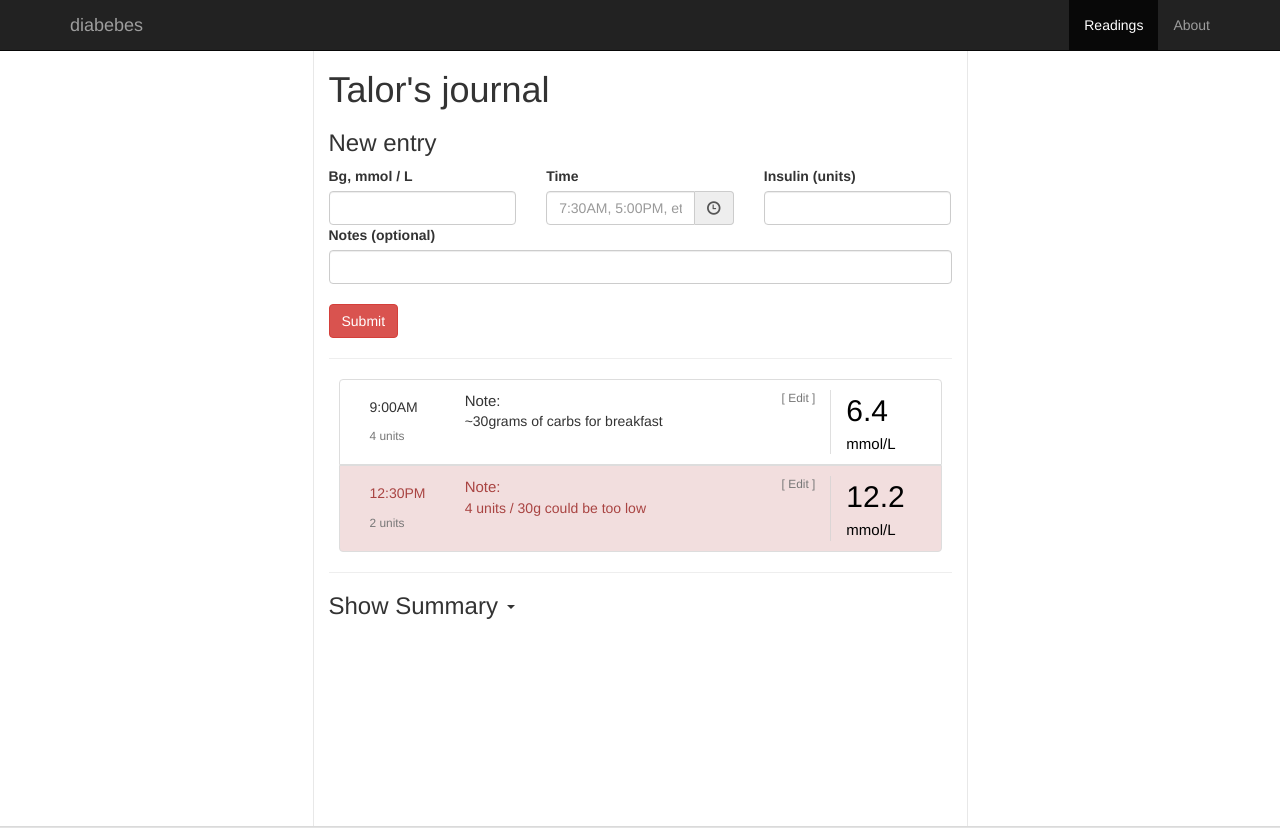
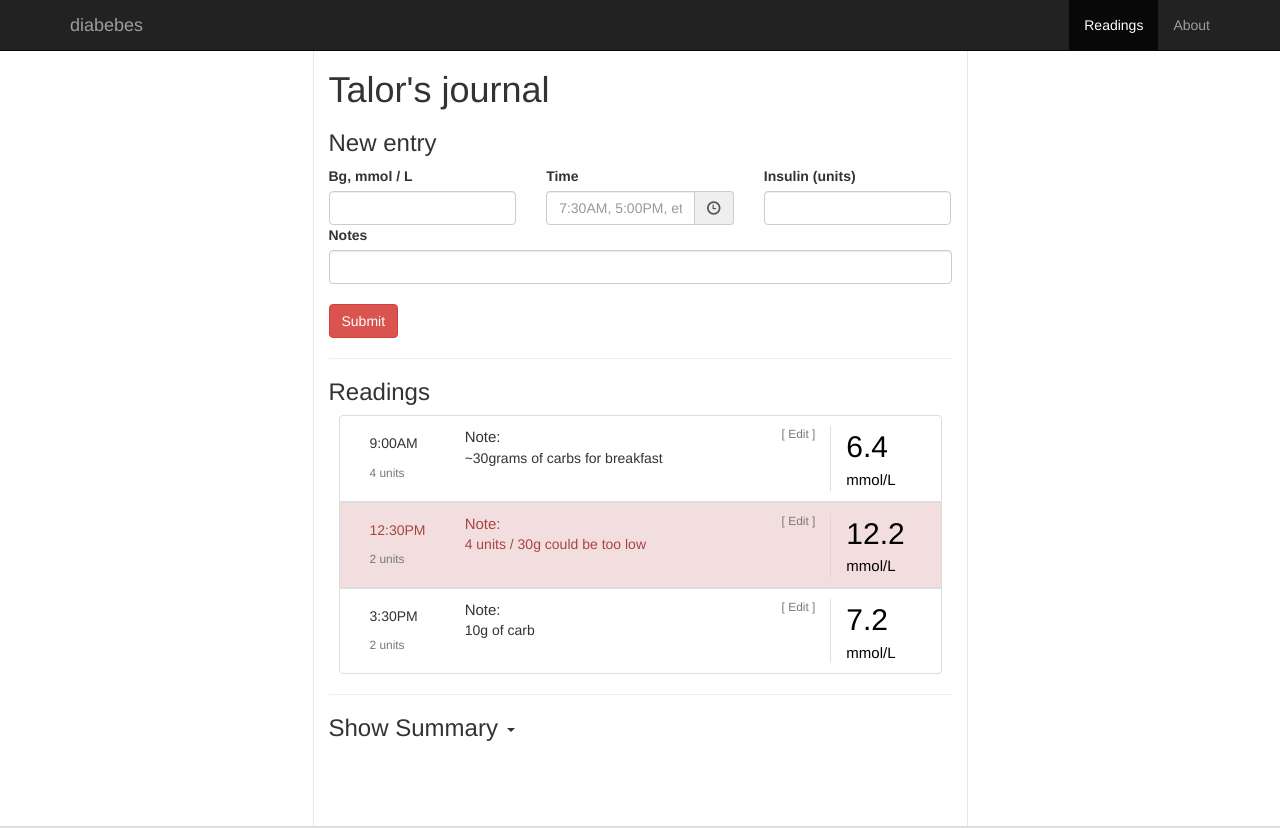
Before and after one commit to talor-hammond/diabebes-angular-ts, an Angular app: page /home/readings in a window 1280 px wide. Shown: the top 828 px of the page. Built offline with nearby package versions, Linux system fonts and the light colour scheme.

Commit message:
revised markup

```diff
--- a/src/app/components/home/reading-form/reading-form.component.html
+++ b/src/app/components/home/reading-form/reading-form.component.html
@@ -24,7 +24,7 @@
   </div>
   <div class="row">
     <div class="col-sm-12">
-      <label for="note">Notes (optional)</label>
+      <label for="note">Notes</label>
       <input type="text" name="note" class="form-control" ngModel>
     </div>
   </div>
--- a/src/app/components/home/readings/readings-summary/readings-summary.component.html
+++ b/src/app/components/home/readings/readings-summary/readings-summary.component.html
@@ -6,12 +6,11 @@
     </h3>
   </div>
 
-  <div id="collapseOne" [ngClass]="isOpen ? 'collapse show' : 'collapse'"> <!-- .show needs to toggle on / off onClick -->
+  <div id="collapseOne" [ngClass]="isOpen ? 'collapse show' : 'collapse'">
     <div class="card-body">
       <ul class="list-group list-group-flush">
-        <li class="list-group-item"><span class="h4">Average bg: {{ getAverage() }}mmol / L</span></li>
-        <li class="list-group-item"><span class="h4">{{ getLows() }} low(s); {{ getHighs() }} high(s)</span></li>
-        <li class="list-group-item"><span class="h4">Tend to drop low || high</span></li>
+        <li class="list-group-item">Average bg: {{ getAverage() }}mmol / L</li>
+        <li class="list-group-item">{{ getLows() }} low(s); {{ getHighs() }} high(s)</li>
       </ul>
     </div>
   </div>
--- a/src/app/components/home/readings/readings-summary/readings-summary.component.ts
+++ b/src/app/components/home/readings/readings-summary/readings-summary.component.ts
@@ -46,7 +46,7 @@ export class ReadingsSummaryComponent implements OnInit {
   getAverage() {
     let sum: number = Math.floor(this.glucoseReadings.reduce((acc, curr) => acc + curr)) // reducing that array of glucoseReadings into a sum...
 
-    return sum / this.glucoseReadings.length // ...which we can divide through by the length of the array to find the average.
+    return (sum / this.glucoseReadings.length).toFixed(2) // ...which we can divide through by the length of the array to find the average.
   }
 
   getLows() {
--- a/src/app/components/home/readings/readings.component.html
+++ b/src/app/components/home/readings/readings.component.html
@@ -3,6 +3,8 @@
 <app-reading-form></app-reading-form>
 
 <hr>
+
+<h3>Readings</h3>
 
 <ul class="list-group">
   <li *ngFor="let reading of readings; let i = index" [ngClass]="getClassByBg(reading.bg)" class="list-group-item list-group-item-action row align-items-start reading-list-item">
@@ -23,11 +25,11 @@
        Edit-modal:
           - toggle 'display: none;' when [ Edit ] button is clicked; look at isHidden || conditionally-render the component (think this way better)
               - that way each instance will have a relative index
-          - each iteration will have its own relative modal component -- todo: need to pass this component the index so the edit method can be called through the service
+          - need to pass this component the index so the edit method can be called through the readings service
     -->
   </li>
 </ul>
 
 <hr>
 
-<app-readings-summary></app-readings-summary> <!-- prev: property binding; binding the 'readings' array of Reading objects from parent component-->
+<app-readings-summary></app-readings-summary>
--- a/src/app/components/shared/readings-service/readings.service.ts
+++ b/src/app/components/shared/readings-service/readings.service.ts
@@ -7,7 +7,7 @@ import { Reading } from '../reading.model'
 export class ReadingsService {
     readingsUpdated = new EventEmitter<Reading[]>() // allows us to output an array of Reading objects
 
-    private readings: Reading[] = [ // template data for now
+    private readings: Reading[] = [ // template data for now; look to learn firebase as a back-end
         {
             bg: 6.4,
             time: '9:00AM',
@@ -19,6 +19,12 @@ export class ReadingsService {
             time: '12:30PM',
             insulin: 2,
             note: '4 units / 30g could be too low'
+        },
+        {
+            bg: 7.2,
+            time: '3:30PM',
+            insulin: 2,
+            note: '10g of carb'
         }
     ]
 
--- a/src/app/routing/app-routing.module.ts
+++ b/src/app/routing/app-routing.module.ts
@@ -17,8 +17,7 @@ const AppRoutes: Routes = [
         { path: 'readings', component: ReadingsComponent },
         { path: 'readings/:index', component: FullReadingComponent }
     ] },
-    { path: 'about', component: AboutComponent },
-    { path: 'readings/:index', component: FullReadingComponent }
+    { path: 'about', component: AboutComponent }
 ]
 
 @NgModule({
```
